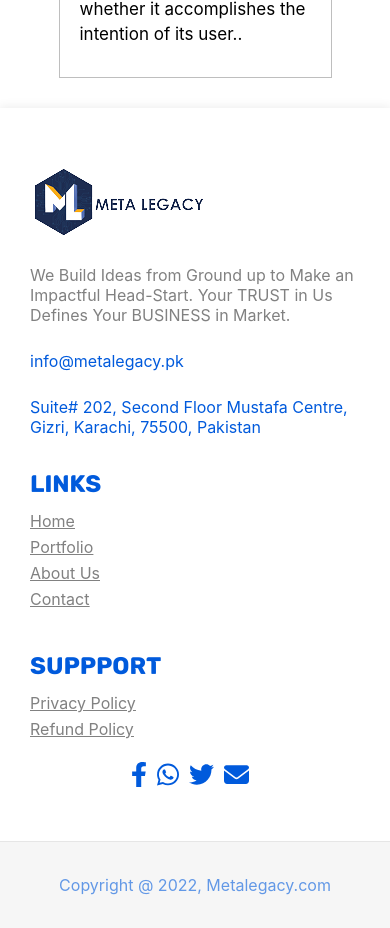
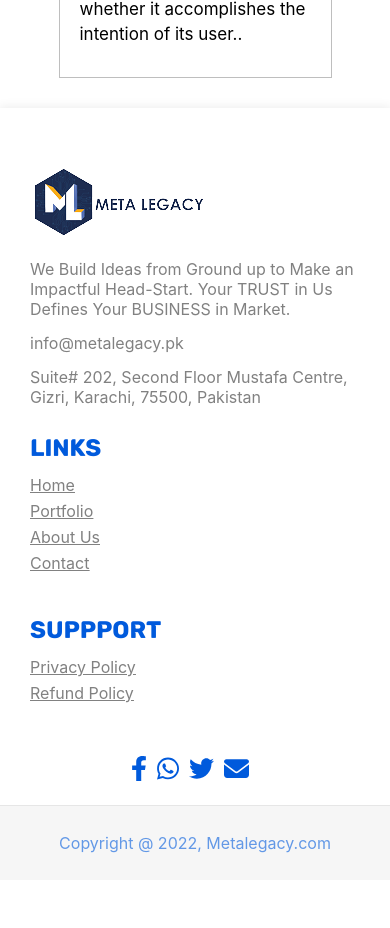
Before and after one commit to AbdulWajidAzmi/metalegacy_next_v1, a Next.js app: page /about-us in a window 390 px wide. Shown: the part 2840-3768 px from the top of the page. After the commit the page ends 3720 px from the top, so only its background shows below. Built offline with nearby package versions, Linux system fonts and the light colour scheme.

Commit message:
fixes
fixes

```diff
--- a/components/ContactUs/contact-us.module.css
+++ b/components/ContactUs/contact-us.module.css
@@ -124,4 +124,10 @@
     width: 100%;
     padding: 20px 0 0 0;
     }
+    .img_span {
+      margin-right: 10px;
+    }
+    .contact_div .text {
+      padding-bottom: 10px;
+    }
   }
--- a/components/Home/testimonial.module.css
+++ b/components/Home/testimonial.module.css
@@ -43,4 +43,7 @@
   .testimonial_section {
     padding: 30px 0 30px 0;
   }
+  .sec_heading {
+    text-align: center;
+  }
 }
--- a/components/Projects/styles.module.css
+++ b/components/Projects/styles.module.css
@@ -415,7 +415,7 @@
   }
 
   .Projects_Container h1 {
-    font-size: 2.5rem;
+    font-size: 1.8rem;
   }
 
   .project_details_first_section_container h1 {
@@ -431,11 +431,11 @@
     top: 18%;
   }
 }
-@media (max-height: 500px) {
+@media (max-height: 600px) and (max-width: 540px) {
   .filter_list h4 {
     top: 15%;
   }
   .filter_list ul {
-    transform: translateY(-40%);
+    transform: translateY(-35%);
   }
 }
--- a/components/home.module.css
+++ b/components/home.module.css
@@ -28,6 +28,6 @@
     font-size: 2.6rem;
   }
   .Projects_Container h1 {
-    font-size: 2.5rem;
+    font-size: 1.8rem;
   }
 }
--- a/components/layout/footer.module.css
+++ b/components/layout/footer.module.css
@@ -1,9 +1,9 @@
 .footer .text_blue,
 .text_blue {
-  color: #005adc;
+  /* color: #005adc; */
 }
 .footer .text_blue:hover {
-  color: #002e6e;
+  color: #005adc;
 }
 .footer {
   width: 100%;
@@ -113,6 +113,12 @@
 }
 
 @media(max-width: 600px) {
+  .container {
+    padding: 30px 30px 0 30px;
+  }
+  .footer p {
+    padding: 7px 0;
+  }
   .row_div {
   flex-direction: column;
   padding-bottom: 0;
@@ -132,6 +138,6 @@
   .social_media_icons {
     width: 100%;
     justify-content: center;
-    padding-top: 20px;
+    padding-top: 50px;
   }
 }
--- a/styles/globals.css
+++ b/styles/globals.css
@@ -383,7 +383,7 @@ a{
   transition: all .3s ease
 }
 .slick-prev {
-  left: -60px !important;
+  left: -50px !important;
 }
 .slick-next {
   right: -40px !important;
```
